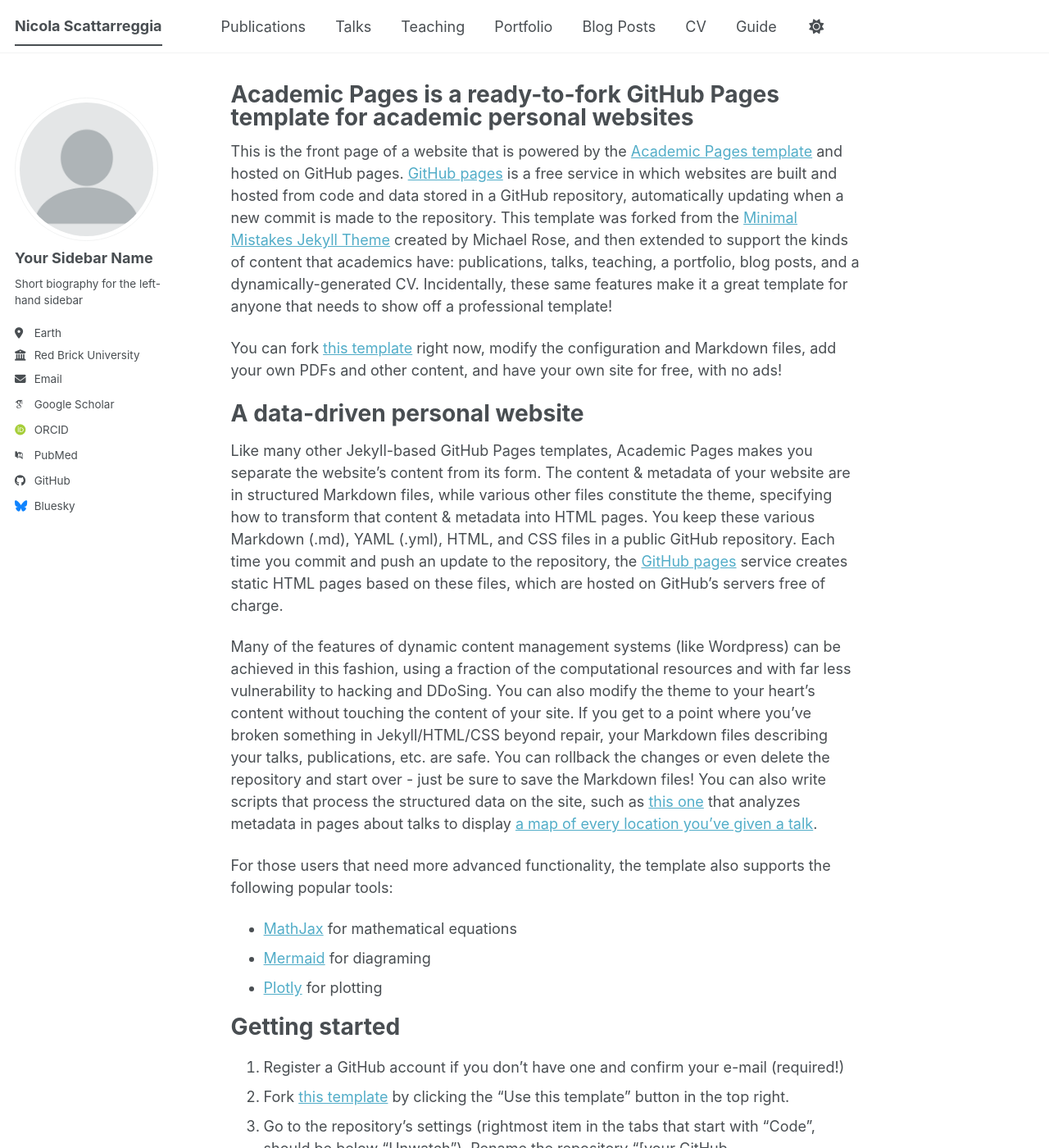
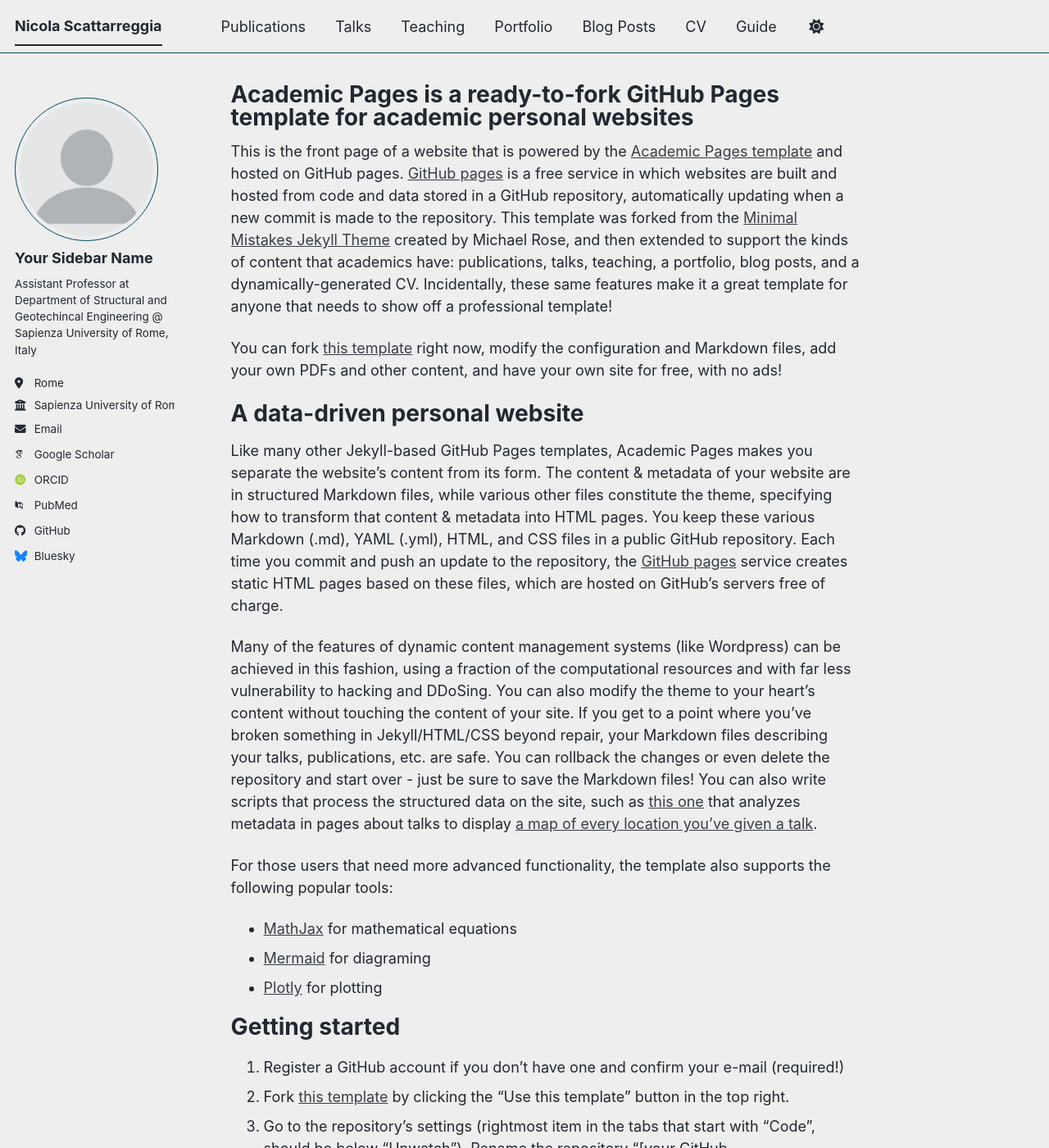
Before and after one commit to nicolascattarreggia/nicolascattarreggia.github.io, a Jekyll site: the page built from _pages/about.md, in a window 1280 px wide and 1400 px high. Shown: the whole window at 82% size. Built offline with Jekyll 4.4.1, drawn with Linux system fonts in a browser that asks for light colours; some web fonts are replaced; a script bundle is joined from its source files by our own code; library files that are not in the unit come from our copies.

Commit message:
Change site theme to 'air' and update bio
Updated site theme and personal information in the config.

```diff
--- a/_config.yml
+++ b/_config.yml
@@ -8,7 +8,7 @@
 
 # Basic Site Settings
 locale                   : "en-US"
-site_theme               : "default" # The available themes options are "default", "air", "sunrise", "mint", "dirt" and "contrast"
+site_theme               : "air" # The available themes options are "default", "air", "sunrise", "mint", "dirt" and "contrast"
 title                    : "Nicola Scattarreggia"
 title_separator          : "-"
 name                     : &name "Nicola"
@@ -26,11 +26,11 @@
   avatar           : "profile.png"
   name             : "Your Sidebar Name"
   pronouns         : # example: "she/her"
-  bio              : "Short biography for the left-hand sidebar"
-  location         : "Earth"
-  employer         : "Red Brick University"
+  bio              : "Assistant Professor at Department of Structural and Geotechincal Engineering @ Sapienza University of Rome, Italy"
+  location         : "Rome"
+  employer         : "Sapienza University of Rome"
   uri              : # URL
-  email            : "none@example.org"
+  email            : "nicola.scattarreggia@uniroma1.it"
 
   # Academic websites
   academia         : # URL
```
